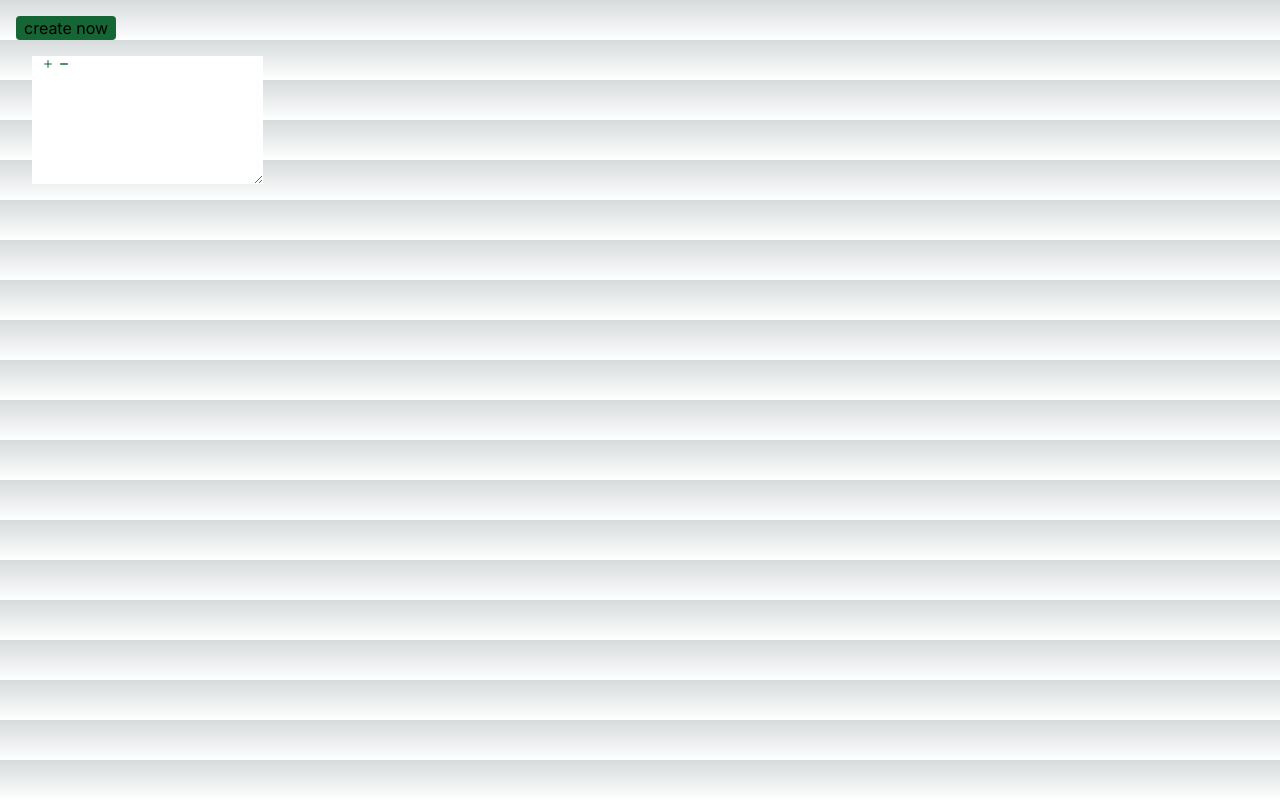
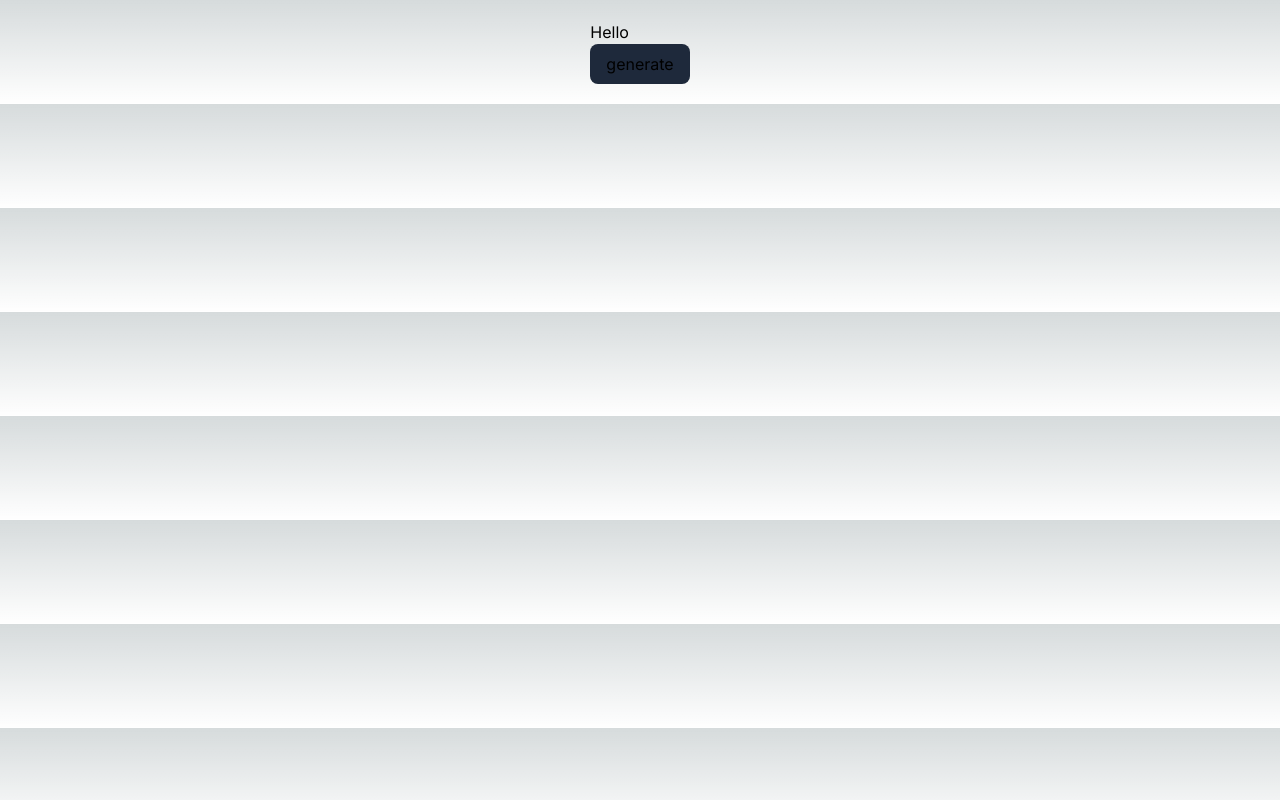
Before and after one commit to Preciousnnebuogor/25-Projects, a Next.js app: page / in a window 1280 px wide. Built offline with nearby package versions, Linux system fonts and the light colour scheme.

Commit message:
collected

```diff
--- /dev/null
+++ b/app/aaaaa.tsx
@@ -0,0 +1,51 @@
+"use client";
+
+import { useRef, useState } from "react";
+
+export default function Checked() {
+  const [password, setPassword] = useState("Hello");
+
+
+  const generatePassword = () => {
+    const length = 50;
+    const letter = `abcdefghijkmnopqrstuvwxyzABCDEFGHIJKLMNOPQRSTUVWXYZ`;
+    const number = `0123456789`;
+    const symbols = `@#$%^&*()_-=+;:''"",.<>/?[]\|~{}!`;
+
+    const joinedStrings = letter.concat(number, symbols);
+
+    const stringsAsArray: string[] = joinedStrings.split("");
+    // const stringsAsArray: string[] = [
+    //   ...letter.split(""),
+    //   ...symbols.split(""),
+    //   ...number.split(""),
+    // ];
+
+    let generatedPassword = "";
+    for (let i = 0; i < length; i++) {
+      const randomIndex = Math.floor(Math.random() * stringsAsArray.length);
+      generatedPassword = generatedPassword + stringsAsArray[randomIndex];
+    }
+
+    setPassword(generatedPassword);
+  };
+
+  return (
+    <div className={`h-full w-full flex items-center justify-center p-5`}>
+      <div className={`px-5`}>
+        <p> {password}</p>
+        <button
+          className="px-4 py-2 bg-slate-800 rounded-lg"
+          onClick={() => {
+            generatePassword();
+          }}
+        >
+          generate
+        </button>
+
+
+
+      </div>
+    </div>
+  );
+}
--- /dev/null
+++ b/app/drawing/canvas.tsx
@@ -0,0 +1,29 @@
+"use client"
+
+import useDraw from "./hooks/useDraw"
+
+export default function Canvas() {
+
+    const {canvasRef} = useDraw(drawLine)
+
+    function drawLine({prevPoint, currentPoint, ctx}: Draw) {
+     const {x: currX, y: currY} = currentPoint
+     const lineColor = "#000"
+     const lineWidth = 5
+
+     let startPoint = prevPoint ?? currentPoint
+      ctx.beginPath()
+      ctx.lineWidth = lineWidth
+      ctx.strokeStyle = lineColor
+      ctx.moveTo(startPoint.x, startPoint.y)
+      ctx.stroke(currX)
+      ctx.stroke()
+      ctx.fillStyle = lineColor
+    }
+    return <div className={`mt-20 w-screen  h-screen flex items-center justify-center`}>
+<canvas width={750} height={750} ref={canvasRef}
+className={`border-2 rounded-md`}/>
+
+
+    </div>
+}
--- /dev/null
+++ b/app/drawing/hooks/useDraw.ts
@@ -0,0 +1,30 @@
+import { useEffect, useRef } from "react";
+
+export default function useDraw(onDraw:({ctx, currentPoint, prevPoint}: Draw) => void) {
+
+    const canvasRef = useRef<HTMLCanvasElement>(null);
+    useEffect(() => {
+        const handler = (e: MouseEvent) => {
+            console.log({x: e.clientX, y: e.clientY})
+            const currentPoint = computePointInCanvas(e )
+
+            const ctx = canvasRef.current?.getContext("2d")
+            if(!ctx || !currentPoint) return
+        }
+
+        const computePointInCanvas = (e: MouseEvent) => {
+           const canvas = canvasRef.current
+           if (!canvas) return
+
+           const rect = canvas.getBoundingClientRect()
+           const x = e.clientX - rect.left
+           const y = e.clientY - rect.top;
+           return {x, y}
+        }
+        // add event listener
+        canvasRef.current?.addEventListener("mousemove",  handler)
+         // remove event listerner
+        return () => canvasRef.current?.addEventListener("mousemove", handler);
+    },[]);
+    return {canvasRef}
+}
--- a/app/page.tsx
+++ b/app/page.tsx
@@ -1,10 +1,12 @@
-import ArraryMethod from "./arraryMethod";
-import StickyNote from "./stickyNote";
+
+import Checked from "./aaaaa";
+import PasswordGenerator from "./passwordGenerator";
+
 
 export default function Home() {
   return (
     <div>
-      <StickyNote />
+      <Checked />
     </div>
   );
 }
--- /dev/null
+++ b/app/passwordGenerator.tsx
@@ -0,0 +1,62 @@
+"use client";
+
+import { useState } from "react";
+
+export default function PasswordGenerator() {
+  // const [password, setPassword] = useState("")
+  // const [length, setLength] = useState<number>(12)
+  // const [includeSymbol, setIncludeSymbol] = useState<boolean> (true)
+  // const [includeNumbers, setIncludNumber] = useState<boolean> (true)
+
+  const [password, setPassword] = useState<string>("");
+
+  const generatePassword = () => {
+    const letter = `abcdefghijkmnopqrstuvwxyzABCDEFGHIJKLMNOPQRSTUVWXYZ`;
+    const length = `12`;
+    const number = `0123456789`;
+    const symbols = `@#$%^&*()_-=+;:''"",.<>/?[]\|~{}!`;
+
+    let characters = letter;
+
+    if (password) {
+      characters += number;
+    }
+
+    if (password) {
+      characters += symbols;
+    }
+
+    let generatedPassword = "";
+    for (let i = 0; i < parseInt(length); i++);
+    {
+      const randomIndex = Math.floor(Math.random() * characters.length);
+      generatedPassword += characters[randomIndex];
+    }
+    setPassword(generatedPassword);
+  };
+
+  // const gerenatePassword = ()=>{
+  //     const letters = `abcdefghijkmnopqrstuvwxyz
+  //                      ABCDEFGHIJKLMNOPQRSTUVWXYZ`;
+  //     const numbers = "0123456789";
+  //     const symbols =`@#$%^&*()_-=+;:''"",.<>/?[]\|~{}!`;
+
+  //     let characters = letters
+  //     if (includeNumbers) {characters += numbers}
+  //     if (includeSymbol) {characters += symbols}
+
+  //     let generatedPassword = "";
+  //     for (let i = 0; i < length; i++);
+  //     {const randomIndex = Math.floor(Math.random() * characters.length);
+  //      generatedPassword += characters[randomIndex]
+  //     }
+  //     setPassword(generatedPassword)
+  //    }
+
+  return (
+    <div className={`text-blue-700`}>
+      <input />
+      <button>generate</button>
+    </div>
+  );
+}
```
Also changed, not shown: app/drawing/types/typing.d.ts (added, +7 -0 lines), app/drawing/home.tsx (added).
